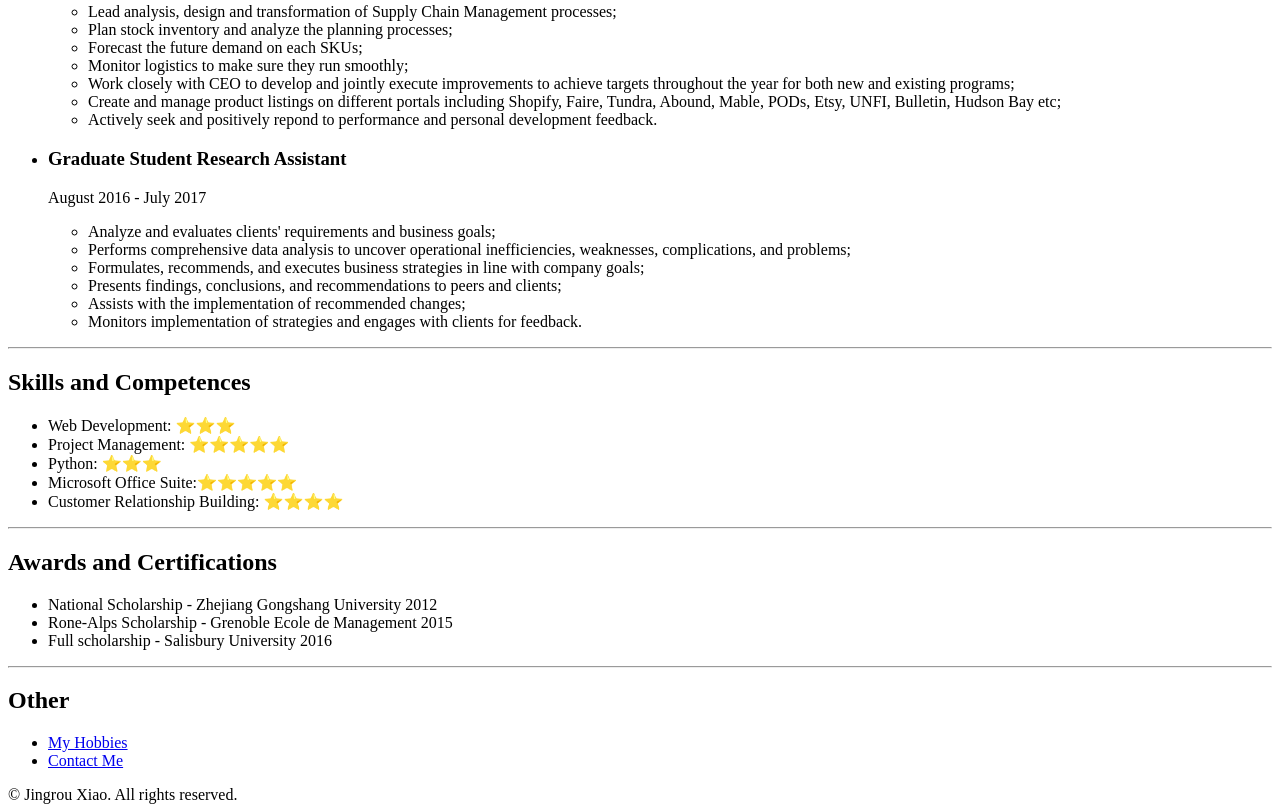
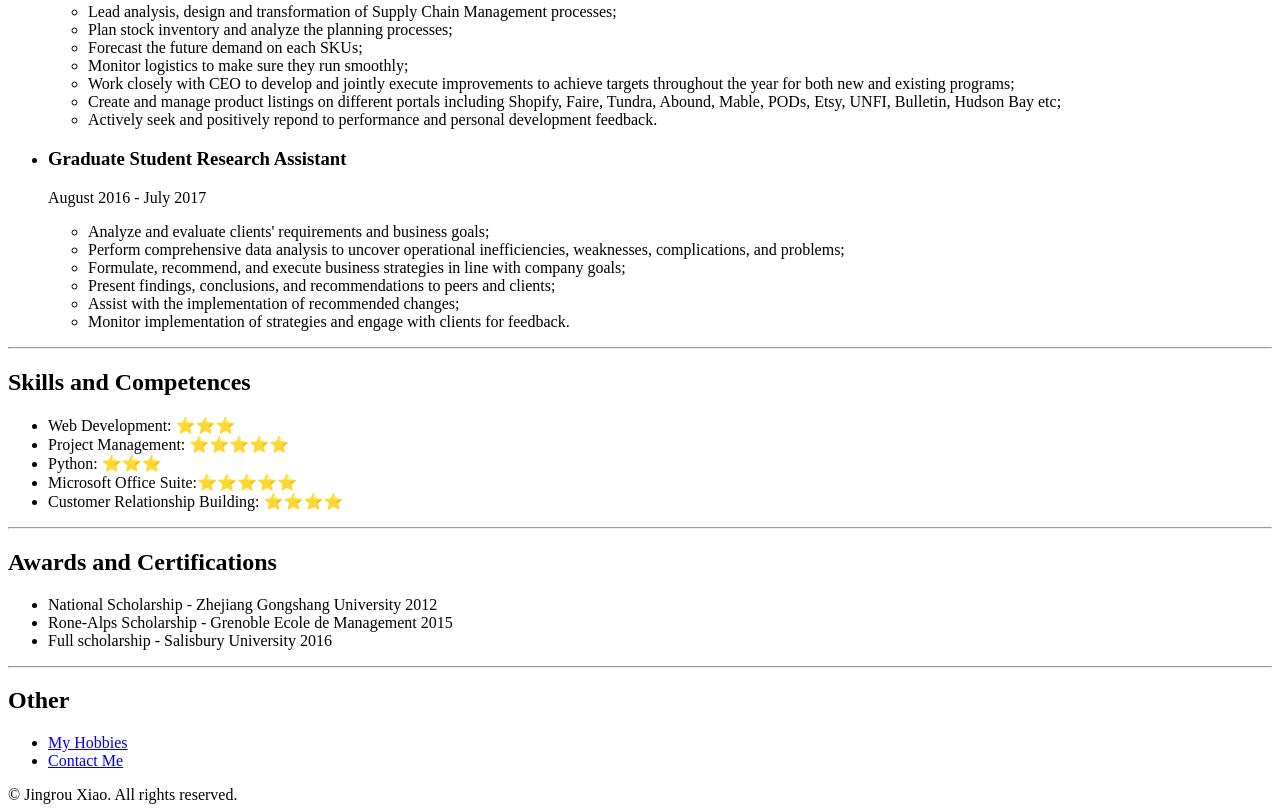
Before and after one commit to Cisie1989/CV-Jingrou-Xiao-, a plain HTML site: page index.html in a window 1280 px wide. Shown: the part 801-1613 px from the top of the page. Drawn offline with Linux system fonts and the light colour scheme.

Commit message:
index.html

```diff
--- a/index.html
+++ b/index.html
@@ -49,12 +49,12 @@
             <li><h3>Graduate Student Research Assistant</h3></li>
             <p>August 2016 - July 2017</p>
             <ul>
-                <li>Analyze and evaluates clients' requirements and business goals;</li>
-                <li>Performs comprehensive data analysis to uncover operational inefficiencies, weaknesses, complications, and problems;</li>
-                <li>Formulates, recommends, and executes business strategies in line with company goals;</li>
-                <li>Presents findings, conclusions, and recommendations to peers and clients;</li>
-                <li>Assists with the implementation of recommended changes;</li>
-                <li>Monitors implementation of strategies and engages with clients for feedback.</li>
+                <li>Analyze and evaluate clients' requirements and business goals;</li>
+                <li>Perform comprehensive data analysis to uncover operational inefficiencies, weaknesses, complications, and problems;</li>
+                <li>Formulate, recommend, and execute business strategies in line with company goals;</li>
+                <li>Present findings, conclusions, and recommendations to peers and clients;</li>
+                <li>Assist with the implementation of recommended changes;</li>
+                <li>Monitor implementation of strategies and engage with clients for feedback.</li>
             </ul>
         </ul>
     </p>
```
